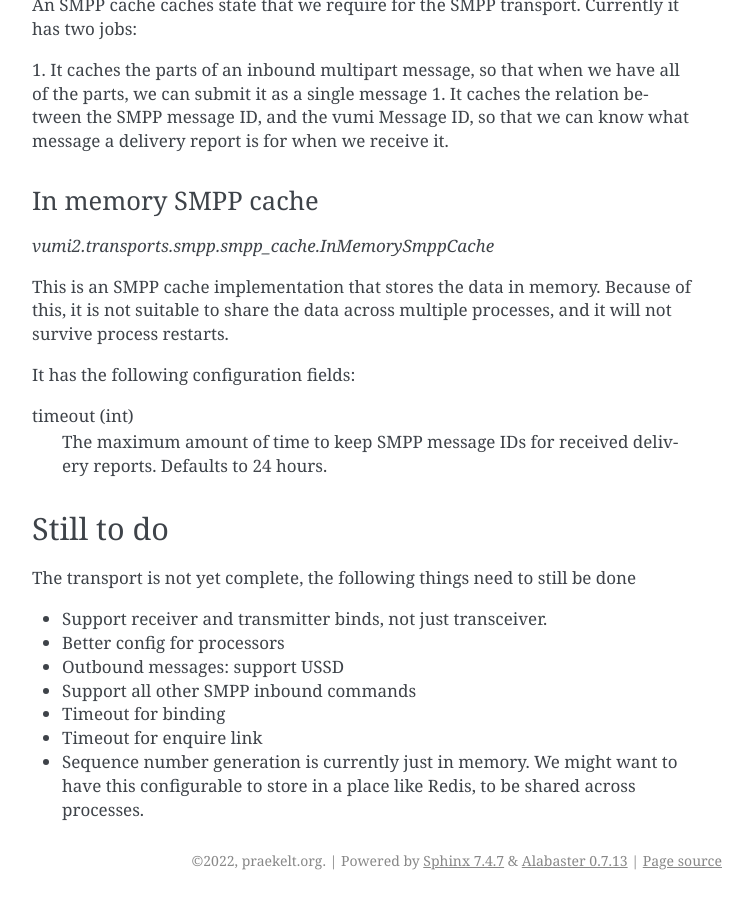
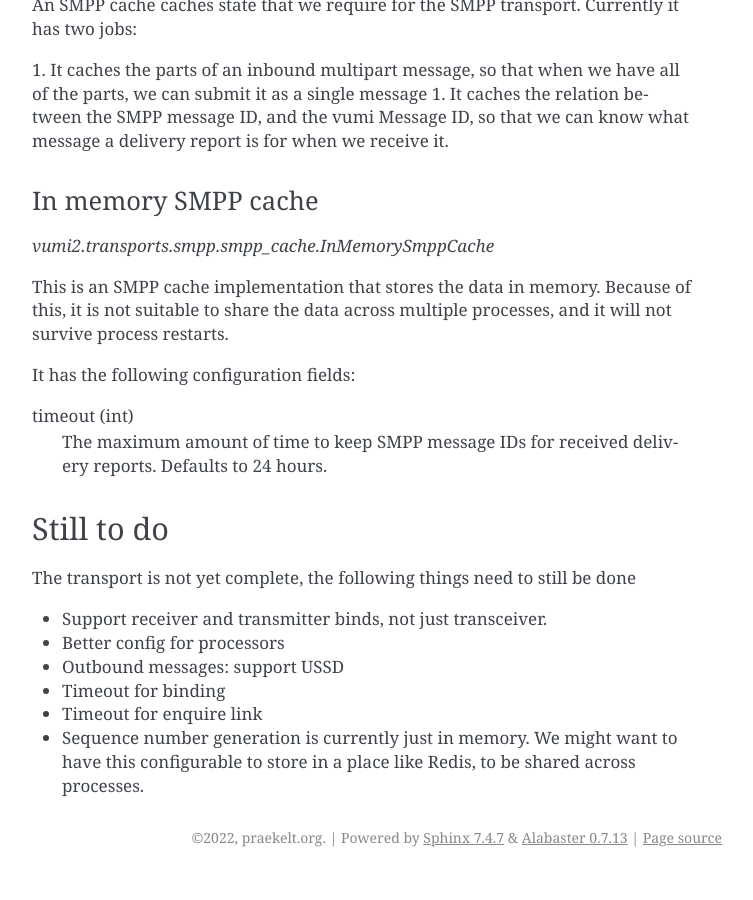
Before and after one commit to praekeltfoundation/vumi2, a Sphinx documentation site: the page built from docs/transports/smpp.rst, in a window 1280 px wide and 900 px high, scrolled down 6469 px. Shown: the whole window, without its empty margins (388-1141 px from the left). Built offline with Sphinx 7.4.7, drawn with Linux system fonts in a browser that asks for light colours; after the commit the page ends 7346 px from its top, so only the background shows below that.

Commit message:
Update docs for added support

```diff
--- a/docs/transports/smpp.rst
+++ b/docs/transports/smpp.rst
@@ -187,7 +187,6 @@ The transport is not yet complete, the following things need to still be done
 - Support receiver and transmitter binds, not just transceiver.
 - Better config for processors
 - Outbound messages: support USSD
-- Support all other SMPP inbound commands
 - Timeout for binding
 - Timeout for enquire link
 - Sequence number generation is currently just in memory. We might want to have this configurable to store in a place like Redis, to be shared across processes.
```
